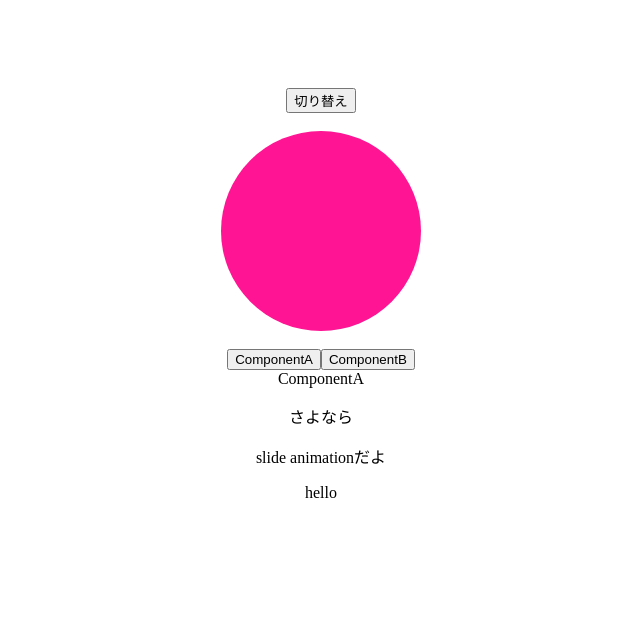
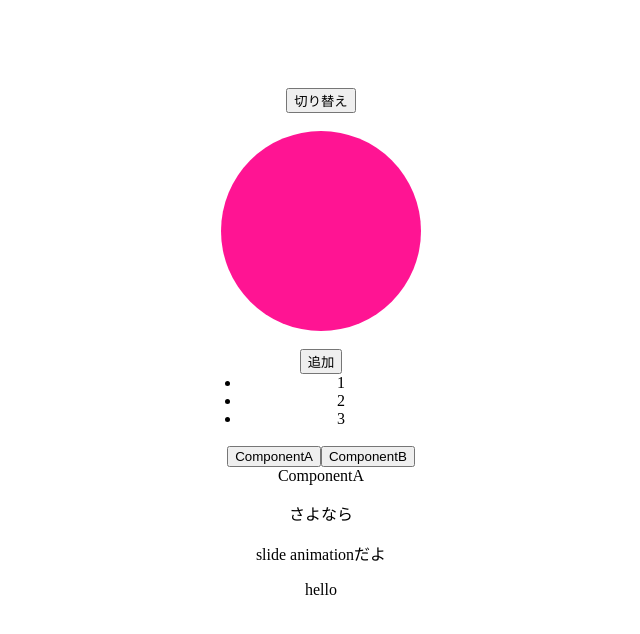
Before and after one commit to motty93/vue-training, a Vue app in the folder animation/: page / in a window 1280 px wide. Shown: the top 634 px of the page, without its empty margins (319-959 px from the left). Built offline with nearby package versions, Linux system fonts and the light colour scheme.

Commit message:
feat: transition group

```diff
--- a/animation/src/App.vue
+++ b/animation/src/App.vue
@@ -17,6 +17,22 @@
     >
       <div class="circle" v-if="show"></div>
     </transition>
+    <br />
+    <button @click="add()">追加</button>
+    <ul style="width: 200px; margin: auto;">
+      <!-- transition-groupはspan tagに変換される -->
+      <!-- transition v-moveクラスが存在する -->
+      <transition-group name="fade">
+        <li
+          style="cursor: pointer;"
+          v-for="(number, index) in numbers"
+          :key="index"
+          @click="remove(index)"
+        >
+          {{ number }}
+        </li>
+      </transition-group>
+    </ul>
     <br />
     <button @click="myComponent = 'ComponentA'">ComponentA</button>
     <button @click="myComponent = 'ComponentB'">ComponentB</button>
@@ -51,12 +67,24 @@
   },
   data() {
     return {
+      numbers: [1, 2, 3],
+      nextNumber: 3,
       show: true,
       myAnimation: 'slide',
       myComponent: 'ComponentA'
     }
   },
   methods: {
+    randomIndex() {
+      return Math.floor(Math.random() * this.numbers.length)
+    },
+    add() {
+      this.numbers.splice(this.randomIndex(), 0, this.nextNumber)
+      this.nextNumber += 1
+    },
+    remove(index) {
+      this.numbers.splice(index, 1)
+    },
     beforeEnter(el) {
       //現れる前
       el.style.transform = 'scale(0)'
@@ -104,6 +132,9 @@
   background-color: deeppink;
 }
 
+.fade-move {
+  transition: transform 1s;
+}
 .fade-enter {
   /* 現れる時の最初の状態 */
   opacity: 0;
```
